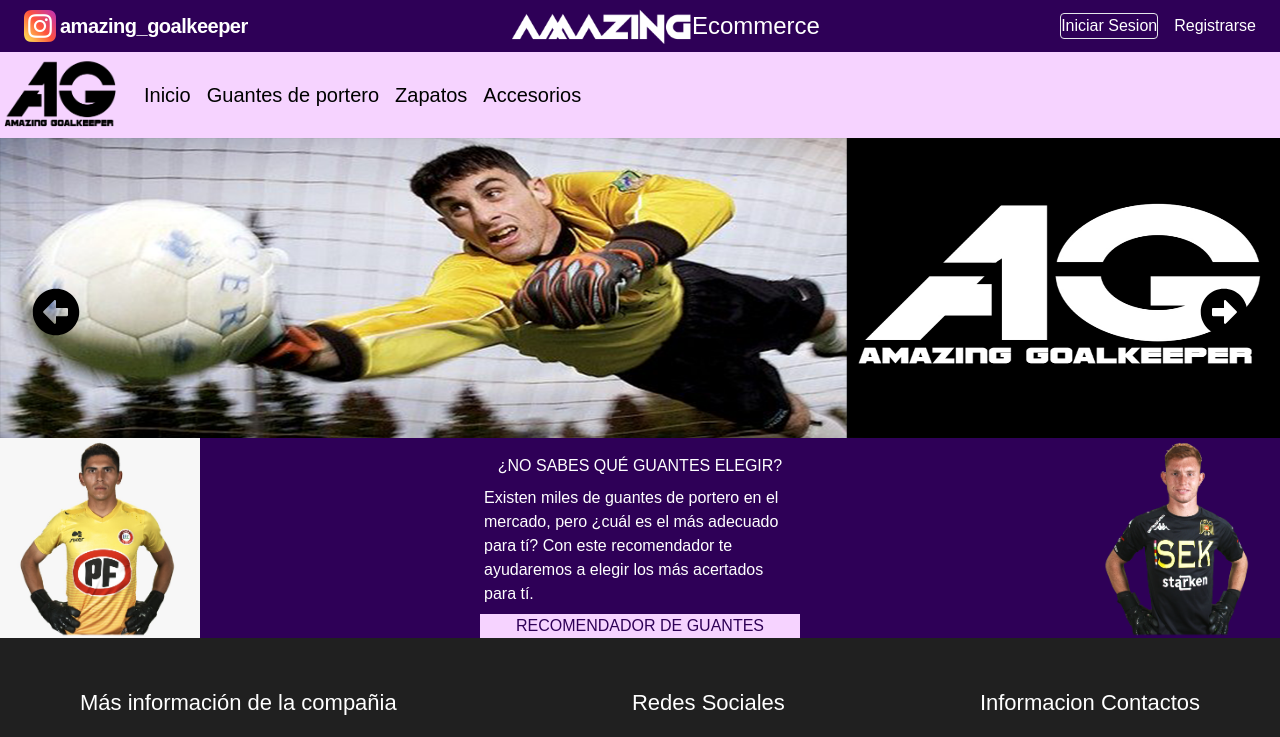
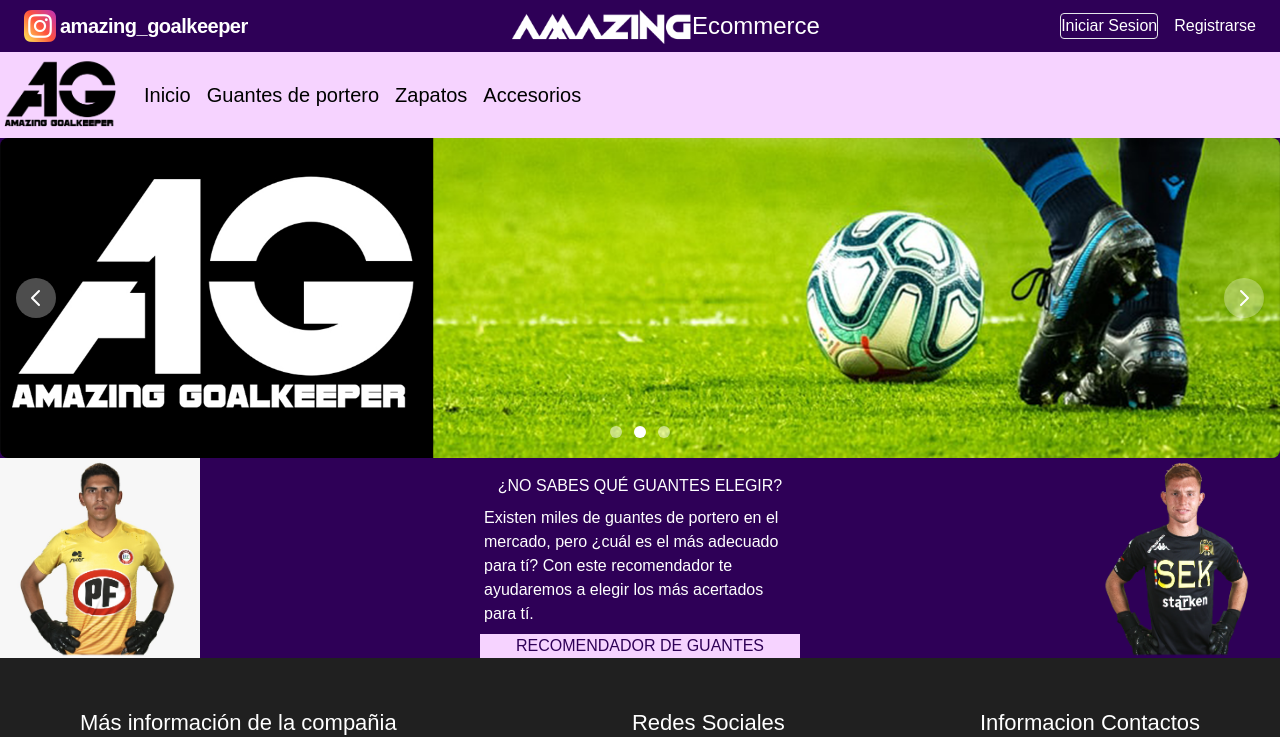
Before and after one commit to NicholasMolina/kuro, a React (Create React App) app: page / in a window 1280 px wide. Shown: the top 737 px of the page. Built offline with nearby package versions, Linux system fonts and the light colour scheme.

Commit message:
ultimos 2

```diff
--- a/src/App.js
+++ b/src/App.js
@@ -1,16 +1,11 @@
 
 import Navbar from './components/Navbar';
 import PreNavbar from './components/PreNavbar';
-import ImageSlider from './components/ImageSlider';
-import { SliderData }  from './components/SliderData';
-import { Carousel } from 'react-responsive-carousel';
 import Footer from './components/Footer';
 import './components2/styles/carrito.css';
 import React from 'react';
-import Recomendador from './components3/Recomendador';
-import { BrowserRouter as Router, Route, Link } from 'react-router-dom'
 import Bot from './components3/Bot';
-
+import Carousel from './components/Carousel';
 
 
 const App = () => {
@@ -20,15 +15,13 @@ const App = () => {
   <div className='bg-[#2e0057]'>
     <PreNavbar/>
     <Navbar ></Navbar>
-    <ImageSlider slides={SliderData}/>
+    {/* <ImageSlider slides={SliderData}/> */}
+    <Carousel></Carousel>
     <Bot></Bot>
 
 
 
     <Footer/>
-
-
-
 
 
 
--- a/src/components3/Recomendados.js
+++ b/src/components3/Recomendados.js
@@ -40,7 +40,6 @@ export default function Recomendados(){
                     <img className='small ' src={item.image} alt={item.name}></img>
                     <h1>{item.name}</h1>
                     <h3 className=' text-sm'>${item.price}</h3>
-
                     </div>
                     </a>
                 </div>
```
